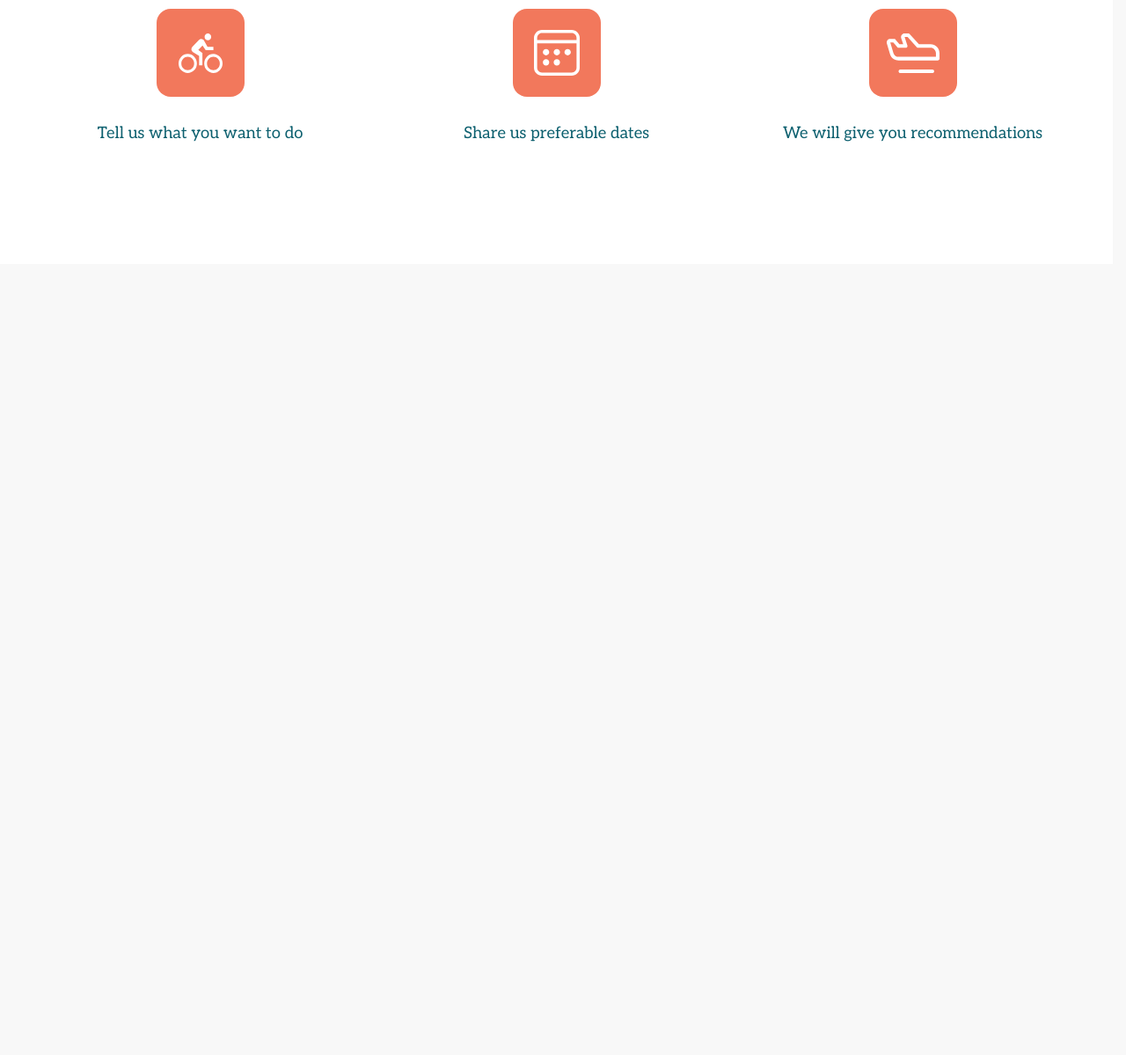
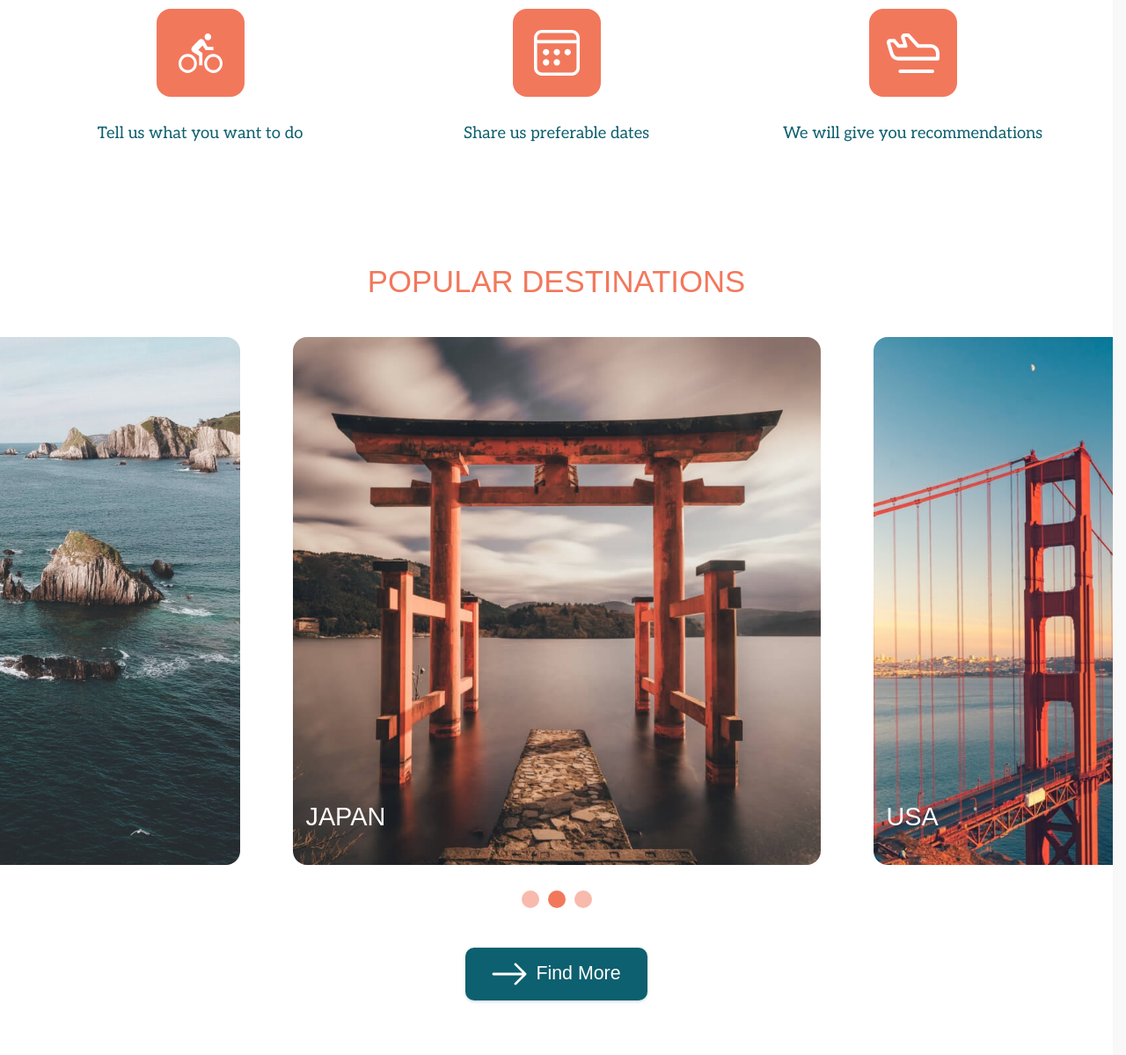
Before and after one commit to igor-bochenkov/travel, a plain HTML site: page index.html in a window 1280 px wide. Shown: the part 817-2016 px from the top of the page at 88% size. Before the commit the page ends 1117 px from the top, so only its background shows below. Drawn offline with Linux system fonts and the light colour scheme; files whose address does not match are found by name.

Commit message:
feat: add section 'destinations'

```diff
--- a/css/main.css
+++ b/css/main.css
@@ -233,6 +233,8 @@ main {
   -webkit-box-flex: 1;
       -ms-flex: 1 1 auto;
           flex: 1 1 auto;
+  background-position: center bottom;
+  background-size: cover;
 }
 
 .container {
@@ -292,16 +294,6 @@ svg * {
 a {
   color: inherit;
 }
-@media (any-hover: hover) {
-  a:hover {
-    color: var(--color-blue);
-  }
-}
-@media (any-hover: none) {
-  a:active {
-    color: var(--color-blue);
-  }
-}
 a[class] {
   text-decoration: none;
 }
@@ -314,6 +306,7 @@ a[class] {
 }
 
 .btn {
+  font-size: clamp(0.875rem, 0.673553719rem + 0.826446281vw, 1.5rem);
   position: relative;
   display: -webkit-inline-box;
   display: -ms-inline-flexbox;
@@ -329,7 +322,6 @@ a[class] {
   padding: 0.625rem 1.875rem;
   font-family: var(--font-family-ui);
   font-weight: 500;
-  font-size: 1rem;
   color: var(--color-white);
   white-space: nowrap;
   background-color: var(--color-blue);
@@ -352,6 +344,7 @@ a[class] {
   opacity: 0.7;
 }
 .btn--login {
+  font-size: 1rem;
   min-height: 2.5rem;
   -webkit-box-shadow: 0px 4px 4px rgba(0, 0, 0, 0.25), 0px 2px 3px rgba(13, 96, 111, 0.16);
           box-shadow: 0px 4px 4px rgba(0, 0, 0, 0.25), 0px 2px 3px rgba(13, 96, 111, 0.16);
@@ -547,7 +540,6 @@ a[class] {
           transform: translate3d(0, -14px, 0);
 }
 .search-form__btn {
-  font-size: 1.5rem;
   padding: 0.875rem 2rem;
 }
 @media (width <= 47.99875rem) {
@@ -583,6 +575,108 @@ a[class] {
 }
 .cell-steps__description {
   text-align: center;
+}
+
+.icon {
+  display: -webkit-inline-box;
+  display: -ms-inline-flexbox;
+  display: inline-flex;
+  -webkit-box-align: center;
+      -ms-flex-align: center;
+          align-items: center;
+  margin-right: 0.625rem;
+}
+.icon::before {
+  --size: 2.5rem;
+  display: block;
+  width: var(--size);
+  height: var(--size);
+  content: "";
+  -ms-flex-negative: 0;
+      flex-shrink: 0;
+  background-position: center;
+  background-size: contain;
+  background-repeat: no-repeat;
+}
+@media (width <= 47.99875rem) {
+  .icon::before {
+    --size: 1.25rem;
+  }
+}
+.icon-arrow::before {
+  background-image: url("../../icons/arrow.svg");
+}
+
+.slider__wrapper {
+  overflow: hidden;
+  width: 100%;
+}
+.slider__inner {
+  display: -webkit-box;
+  display: -ms-flexbox;
+  display: flex;
+  -webkit-box-pack: center;
+      -ms-flex-pack: center;
+          justify-content: center;
+  gap: 3.75rem;
+  margin-bottom: 1.5rem;
+}
+.slider__slide {
+  position: relative;
+  -webkit-box-flex: 0;
+      -ms-flex: 0 0 37.5rem;
+          flex: 0 0 37.5rem;
+  overflow: hidden;
+  border-radius: 1rem;
+}
+.slider__slide-description {
+  font-size: clamp(1.25rem, 1.0082644628rem + 0.9917355372vw, 2rem);
+  position: absolute;
+  left: 15px;
+  bottom: 35px;
+  font-family: var(--font-family-ui);
+  text-transform: uppercase;
+  font-weight: 500;
+  color: var(--color-white);
+}
+.slider__pagination {
+  display: -webkit-box;
+  display: -ms-flexbox;
+  display: flex;
+  -webkit-box-pack: center;
+      -ms-flex-pack: center;
+          justify-content: center;
+}
+
+.dot {
+  display: block;
+  width: 1.25rem;
+  height: 1.25rem;
+  cursor: pointer;
+  border-radius: 50%;
+  background-color: hsla(11, 85%, 65%, 0.5);
+  margin: 5px;
+}
+.dot.is-active {
+  background-color: var(--color-orange);
+  -webkit-user-select: none;
+     -moz-user-select: none;
+      -ms-user-select: none;
+          user-select: none;
+  cursor: auto;
+}
+@media (any-hover: hover) {
+  .dot:not(.is-active):hover {
+    background-color: var(--color-orange);
+  }
+}
+@media (any-hover: none) {
+  .dot:not(.is-active):active {
+    background-color: var(--color-orange);
+  }
+}
+.dot:not(.is-active):active {
+  background-color: var(--color-blue);
 }
 
 .header {
@@ -689,6 +783,16 @@ a[class] {
   color: var(--color-white);
   line-height: 1.31;
 }
+@media (any-hover: hover) {
+  .header__menu-link:hover {
+    color: var(--color-blue);
+  }
+}
+@media (any-hover: none) {
+  .header__menu-link:active {
+    color: var(--color-blue);
+  }
+}
 @media (width <= 47.99875rem) {
   .header__menu-link {
     font-size: 1.25rem;
@@ -702,6 +806,12 @@ a[class] {
     -ms-flex-item-align: end;
         align-self: flex-end;
   }
+}
+.footer {
+  position: absolute;
+  left: 0;
+  bottom: 0;
+  width: 100%;
 }
 .footer__body {
   padding: 0.625rem 0px;
@@ -784,8 +894,7 @@ a[class] {
   max-width: 55.75rem;
 }
 .steps {
-  padding-top: clamp(1.25rem, 0.041322314rem + 4.958677686vw, 5rem);
-  padding-bottom: clamp(1.25rem, 0.041322314rem + 4.958677686vw, 5rem);
+  padding-block: clamp(1.25rem, 0.041322314rem + 4.958677686vw, 5rem);
 }
 .steps__title {
   margin-bottom: clamp(1.25rem, 0.847107438rem + 1.652892562vw, 2.5rem);
@@ -816,4 +925,22 @@ a[class] {
   .steps__cell:not(:last-child) {
     margin-bottom: 20px;
   }
+}
+
+.destinations {
+  padding-block: clamp(2.5rem, 1.694214876rem + 3.305785124vw, 5rem);
+}
+.destinations__body {
+  display: -webkit-box;
+  display: -ms-flexbox;
+  display: flex;
+  -webkit-box-orient: vertical;
+  -webkit-box-direction: normal;
+      -ms-flex-direction: column;
+          flex-direction: column;
+  gap: 2.5rem;
+}
+.destinations__link {
+  -ms-flex-item-align: center;
+      align-self: center;
 }/*# sourceMappingURL=main.css.map */
--- a/index.html
+++ b/index.html
@@ -178,6 +178,66 @@
             </div>
           </div>
         </section>
+        <section class="destinations" aria-labelledby="destinations-title">
+          <div class="destinations__body">
+            <h2 class="destinations__title" id="destinations-title">
+              POPULAR DESTINATIONS
+            </h2>
+            <div class="destinations__slider slider">
+              <div class="slider__wrapper">
+                <div class="slider__inner">
+                  <figure class="slider__slide">
+                    <img
+                      class="slider__image"
+                      src="img/destinations-pic/01.jpg"
+                      alt="spain"
+                      width="600"
+                      height="600"
+                      loading="lazy"
+                    />
+                    <figcaption class="slider__slide-description">
+                      SPAIN
+                    </figcaption>
+                  </figure>
+                  <figure class="slider__slide">
+                    <img
+                      class="slider__image"
+                      src="img/destinations-pic/02.jpg"
+                      alt="japan"
+                      width="600"
+                      height="600"
+                      loading="lazy"
+                    />
+                    <figcaption class="slider__slide-description">
+                      japan
+                    </figcaption>
+                  </figure>
+                  <figure class="slider__slide">
+                    <img
+                      class="slider__image"
+                      src="img/destinations-pic/03.jpg"
+                      alt="usa"
+                      width="600"
+                      height="600"
+                      loading="lazy"
+                    />
+                    <figcaption class="slider__slide-description">
+                      USA
+                    </figcaption>
+                  </figure>
+                </div>
+                <div class="slider__pagination">
+                  <span class="dot"></span>
+                  <span class="dot is-active"></span>
+                  <span class="dot"></span>
+                </div>
+              </div>
+            </div>
+            <a href="/" class="destinations__link btn">
+              <span class="icon icon-arrow"></span>Find More</a
+            >
+          </div>
+        </section>
       </main>
       <footer class="footer">
         <div class="footer__inner container">
```
Also changed, not shown: 1 other file.
